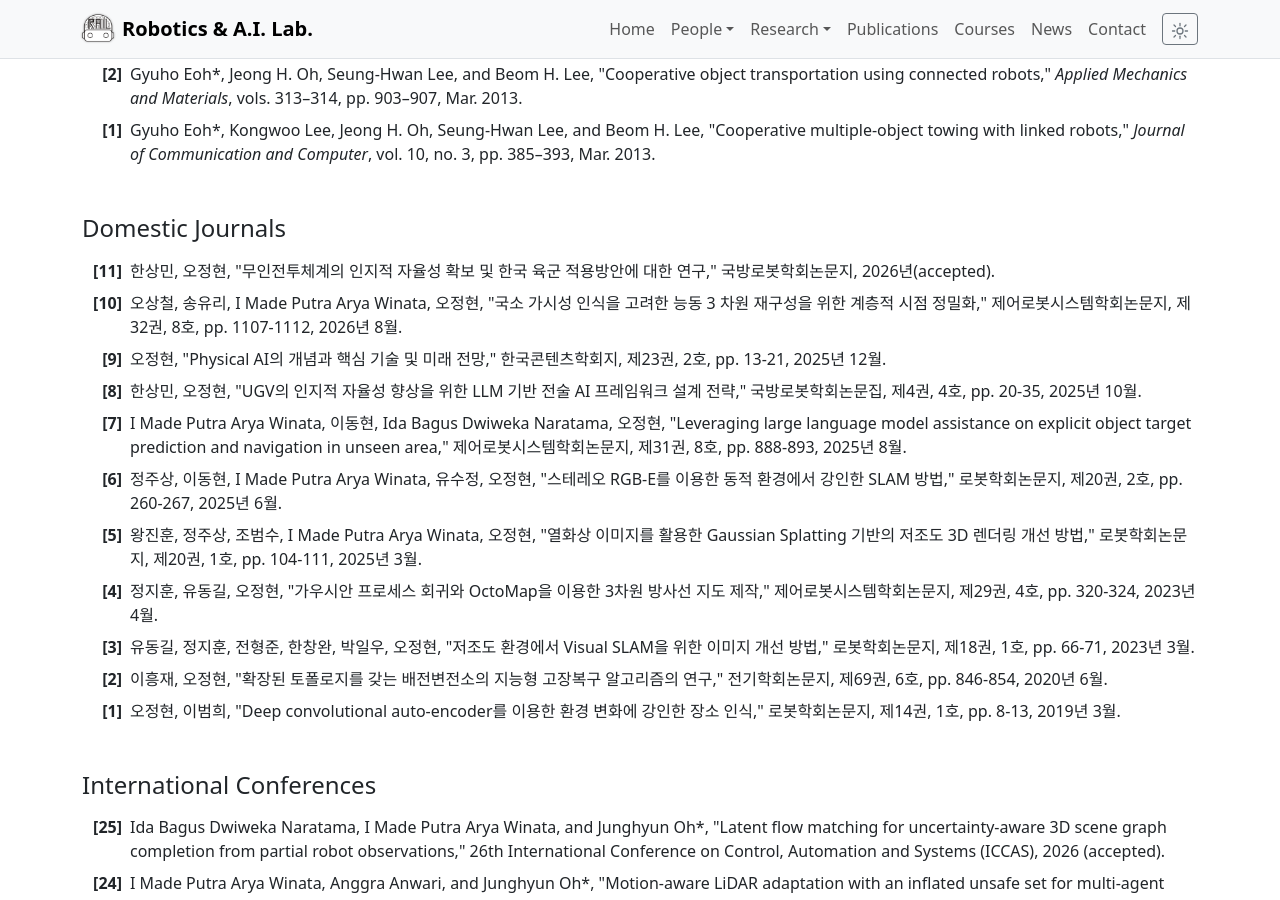
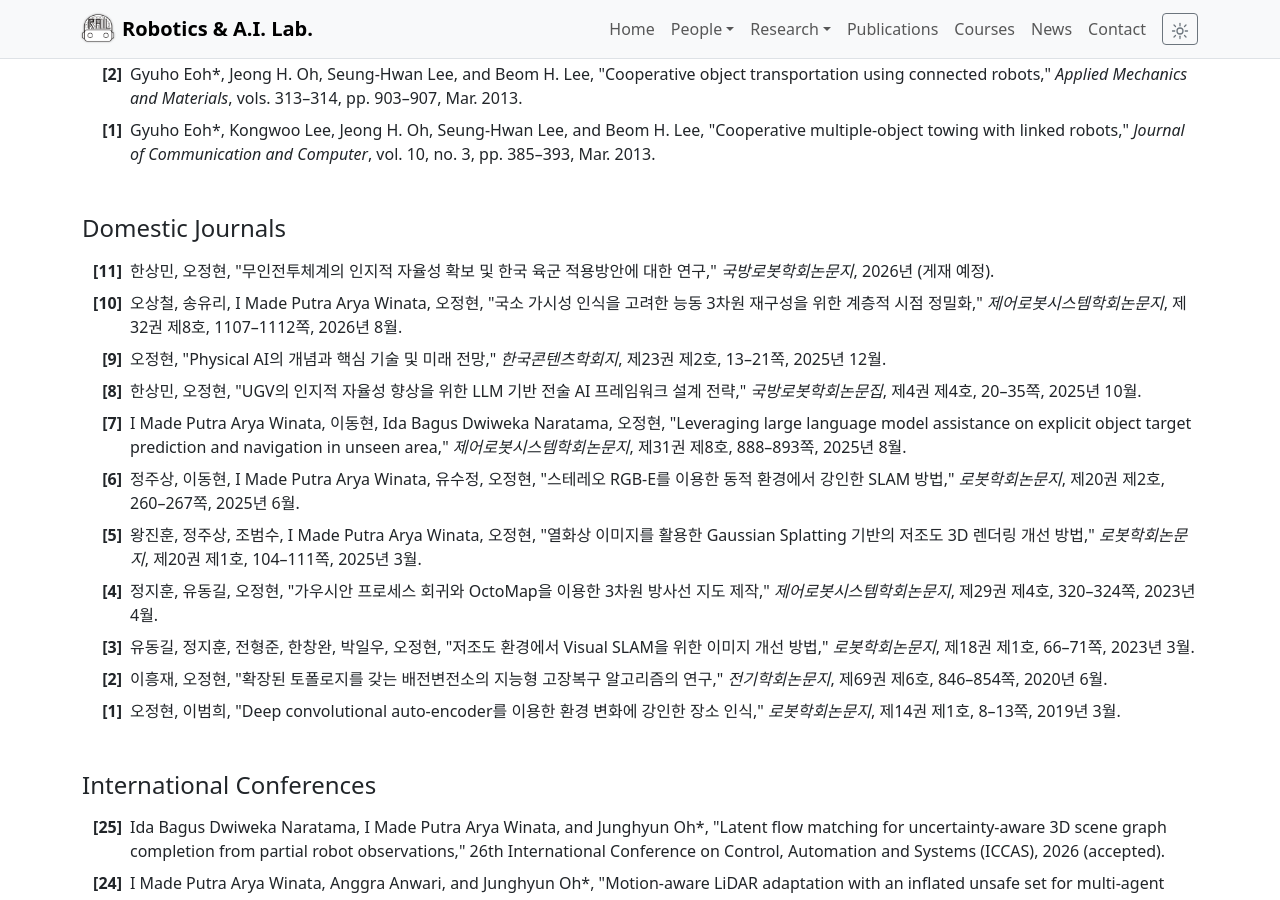
Before and after one commit to robotailab/robotailab.github.io, a Jekyll site: the page built from publications.md, in a window 1280 px wide and 900 px high, scrolled down 1692 px. Built offline with Jekyll 4.4.1, drawn with Linux system fonts in a browser that asks for light colours.

Commit message:
Standardize domestic journal citations

```diff
--- a/_data/publications.yml
+++ b/_data/publications.yml
@@ -62,27 +62,27 @@
   title: Domestic Journals
   items:
     - year: 2026
-      text: '한상민, 오정현, "무인전투체계의 인지적 자율성 확보 및 한국 육군 적용방안에 대한 연구," 국방로봇학회논문지, 2026년(accepted).'
+      text: '한상민, 오정현, "무인전투체계의 인지적 자율성 확보 및 한국 육군 적용방안에 대한 연구," <em>국방로봇학회논문지</em>, 2026년 (게재 예정).'
     - year: 2026
-      text: '오상철, 송유리, I Made Putra Arya Winata, 오정현, "국소 가시성 인식을 고려한 능동 3 차원 재구성을 위한 계층적 시점 정밀화," 제어로봇시스템학회논문지, 제32권, 8호, pp. 1107-1112, 2026년 8월.'
+      text: '오상철, 송유리, I Made Putra Arya Winata, 오정현, "국소 가시성 인식을 고려한 능동 3차원 재구성을 위한 계층적 시점 정밀화," <em>제어로봇시스템학회논문지</em>, 제32권 제8호, 1107–1112쪽, 2026년 8월.'
     - year: 2025
-      text: '오정현, "Physical AI의 개념과 핵심 기술 및 미래 전망," 한국콘텐츠학회지, 제23권, 2호, pp. 13-21, 2025년 12월.'
+      text: '오정현, "Physical AI의 개념과 핵심 기술 및 미래 전망," <em>한국콘텐츠학회지</em>, 제23권 제2호, 13–21쪽, 2025년 12월.'
     - year: 2025
-      text: '한상민, 오정현, "UGV의 인지적 자율성 향상을 위한 LLM 기반 전술 AI 프레임워크 설계 전략," 국방로봇학회논문집, 제4권, 4호, pp. 20-35, 2025년 10월.'
+      text: '한상민, 오정현, "UGV의 인지적 자율성 향상을 위한 LLM 기반 전술 AI 프레임워크 설계 전략," <em>국방로봇학회논문집</em>, 제4권 제4호, 20–35쪽, 2025년 10월.'
     - year: 2025
-      text: 'I Made Putra Arya Winata, 이동현, Ida Bagus Dwiweka Naratama, 오정현, "Leveraging large language model assistance on explicit object target prediction and navigation in unseen area," 제어로봇시스템학회논문지, 제31권, 8호, pp. 888-893, 2025년 8월.'
+      text: 'I Made Putra Arya Winata, 이동현, Ida Bagus Dwiweka Naratama, 오정현, "Leveraging large language model assistance on explicit object target prediction and navigation in unseen area," <em>제어로봇시스템학회논문지</em>, 제31권 제8호, 888–893쪽, 2025년 8월.'
     - year: 2025
-      text: '정주상, 이동현, I Made Putra Arya Winata, 유수정, 오정현, "스테레오 RGB-E를 이용한 동적 환경에서 강인한 SLAM 방법," 로봇학회논문지, 제20권, 2호, pp. 260-267, 2025년 6월.'
+      text: '정주상, 이동현, I Made Putra Arya Winata, 유수정, 오정현, "스테레오 RGB-E를 이용한 동적 환경에서 강인한 SLAM 방법," <em>로봇학회논문지</em>, 제20권 제2호, 260–267쪽, 2025년 6월.'
     - year: 2025
-      text: '왕진훈, 정주상, 조범수, I Made Putra Arya Winata, 오정현, "열화상 이미지를 활용한 Gaussian Splatting 기반의 저조도 3D 렌더링 개선 방법," 로봇학회논문지, 제20권, 1호, pp. 104-111, 2025년 3월.'
+      text: '왕진훈, 정주상, 조범수, I Made Putra Arya Winata, 오정현, "열화상 이미지를 활용한 Gaussian Splatting 기반의 저조도 3D 렌더링 개선 방법," <em>로봇학회논문지</em>, 제20권 제1호, 104–111쪽, 2025년 3월.'
     - year: 2023
-      text: '정지훈, 유동길, 오정현, "가우시안 프로세스 회귀와 OctoMap을 이용한 3차원 방사선 지도 제작," 제어로봇시스템학회논문지, 제29권, 4호, pp. 320-324, 2023년 4월.'
+      text: '정지훈, 유동길, 오정현, "가우시안 프로세스 회귀와 OctoMap을 이용한 3차원 방사선 지도 제작," <em>제어로봇시스템학회논문지</em>, 제29권 제4호, 320–324쪽, 2023년 4월.'
     - year: 2023
-      text: '유동길, 정지훈, 전형준, 한창완, 박일우, 오정현, "저조도 환경에서 Visual SLAM을 위한 이미지 개선 방법," 로봇학회논문지, 제18권, 1호, pp. 66-71, 2023년 3월.'
+      text: '유동길, 정지훈, 전형준, 한창완, 박일우, 오정현, "저조도 환경에서 Visual SLAM을 위한 이미지 개선 방법," <em>로봇학회논문지</em>, 제18권 제1호, 66–71쪽, 2023년 3월.'
     - year: 2020
-      text: '이흥재, 오정현, "확장된 토폴로지를 갖는 배전변전소의 지능형 고장복구 알고리즘의 연구," 전기학회논문지, 제69권, 6호, pp. 846-854, 2020년 6월.'
+      text: '이흥재, 오정현, "확장된 토폴로지를 갖는 배전변전소의 지능형 고장복구 알고리즘의 연구," <em>전기학회논문지</em>, 제69권 제6호, 846–854쪽, 2020년 6월.'
     - year: 2019
-      text: '오정현, 이범희, "Deep convolutional auto-encoder를 이용한 환경 변화에 강인한 장소 인식," 로봇학회논문지, 제14권, 1호, pp. 8-13, 2019년 3월.'
+      text: '오정현, 이범희, "Deep convolutional auto-encoder를 이용한 환경 변화에 강인한 장소 인식," <em>로봇학회논문지</em>, 제14권 제1호, 8–13쪽, 2019년 3월.'
 
 - id: intl-confs
   title: International Conferences
```
